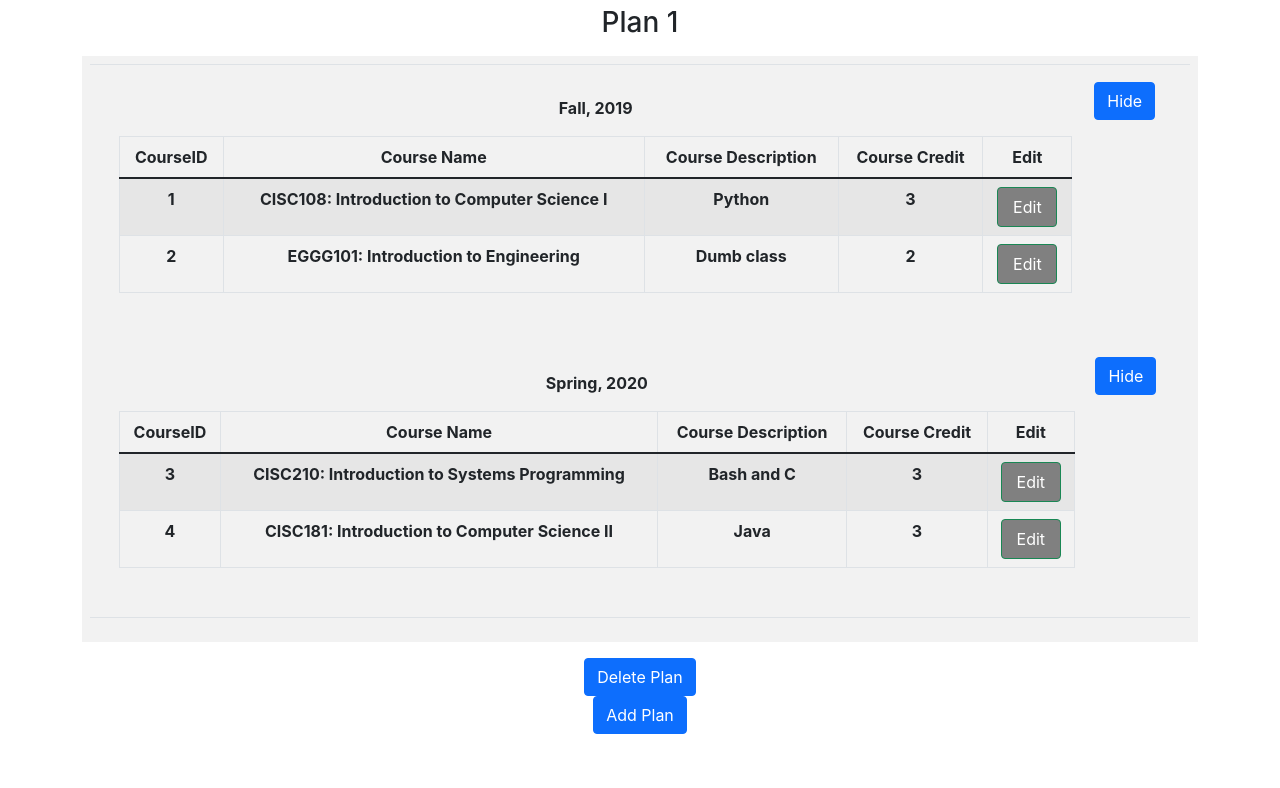
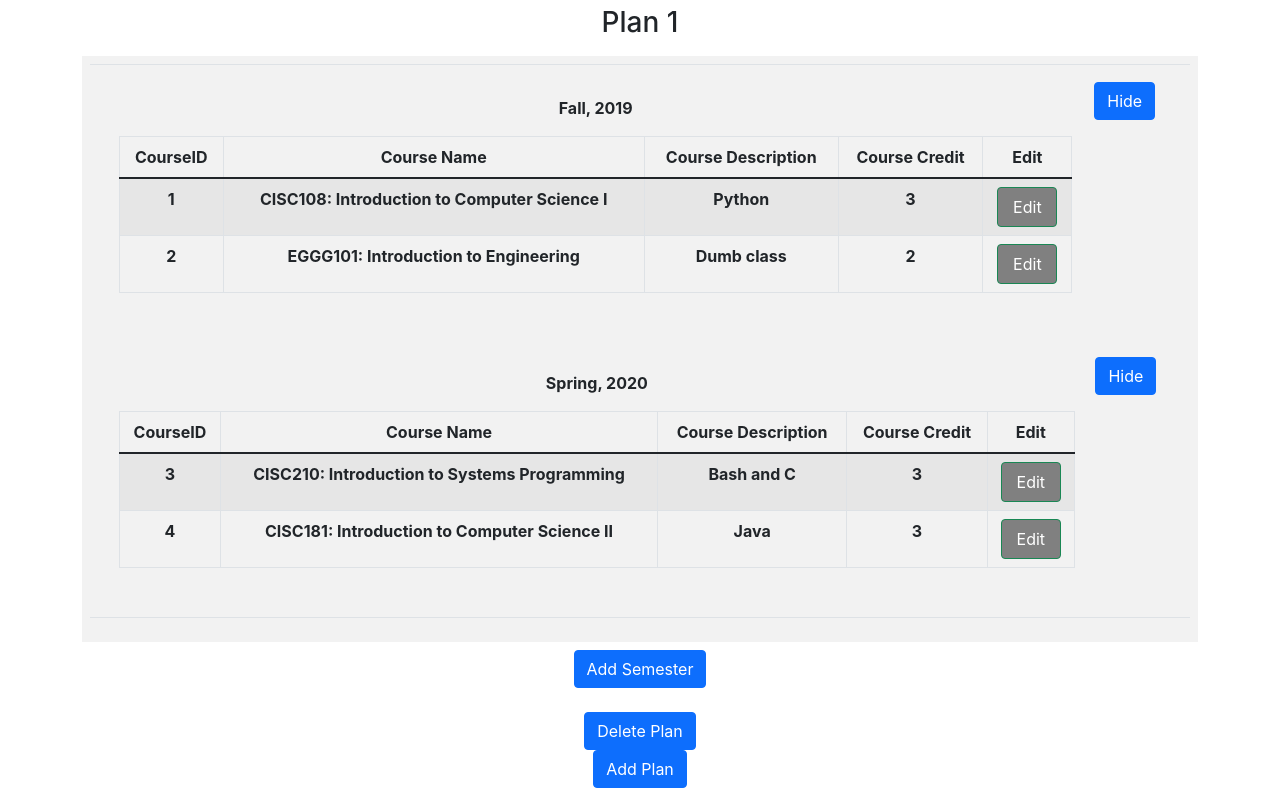
Before and after one commit to UD-CISC275-S22/cis-scheduler-team24, a React (Create React App) app: page / in a window 1280 px wide. Shown: the part 364-1152 px from the top of the page. Before the commit the page ends 1098 px from the top, so only its background shows below. Built offline with nearby package versions, Linux system fonts and the light colour scheme.

Commit message:
Added ability to add semesters to plan

```diff
--- a/src/components/listSemesters.tsx
+++ b/src/components/listSemesters.tsx
@@ -1,4 +1,4 @@
-import React, { useState } from "react";
+import React from "react";
 import { Table } from "react-bootstrap";
 import { Semester } from "../interfaces/semester";
 import { ViewSemester } from "./viewSemester";
@@ -8,14 +8,12 @@ export function ListSemesters({
 }: {
     planSemesters: Semester[];
 }): JSX.Element {
-    const [semesters] = useState<Semester[]>(planSemesters);
-
     return (
         <div>
             <Table striped bordered hover>
                 <tr>
                     <th>
-                        {semesters.map((semester: Semester) => (
+                        {planSemesters.map((semester: Semester) => (
                             <div key={semester.id}>
                                 <ViewSemester
                                     semester={semester}
--- a/src/components/viewPlan.tsx
+++ b/src/components/viewPlan.tsx
@@ -11,10 +11,26 @@ export function ViewPlan({
     plan: Plan;
     deletePlan: (id: number) => void;
 }): JSX.Element {
-    const [semesters] = useState<Semester[]>(plan.semesters);
+    const [semesters, setSemesters] = useState<Semester[]>(plan.semesters);
 
     function removePlan(): void {
         deletePlan(plan.id);
+    }
+
+    function addSemester(): void {
+        setSemesters([
+            ...semesters,
+            {
+                id: semesters.length + 1,
+                name: "",
+                year: 0,
+                session: "Smarch",
+                courses: [],
+                totalCredits: 0,
+                isSkipped: false
+            }
+        ]);
+        //console.log(semesters);
     }
 
     return (
@@ -36,6 +52,13 @@ export function ViewPlan({
                                 ></ListSemesters>
                             </td>
                         </tr>
+                        <tr>
+                            <td>
+                                <Button onClick={addSemester}>
+                                    Add Semester
+                                </Button>
+                            </td>
+                        </tr>
                     </tbody>
                 </Table>
                 <Button onClick={removePlan}>Delete Plan</Button>
```
